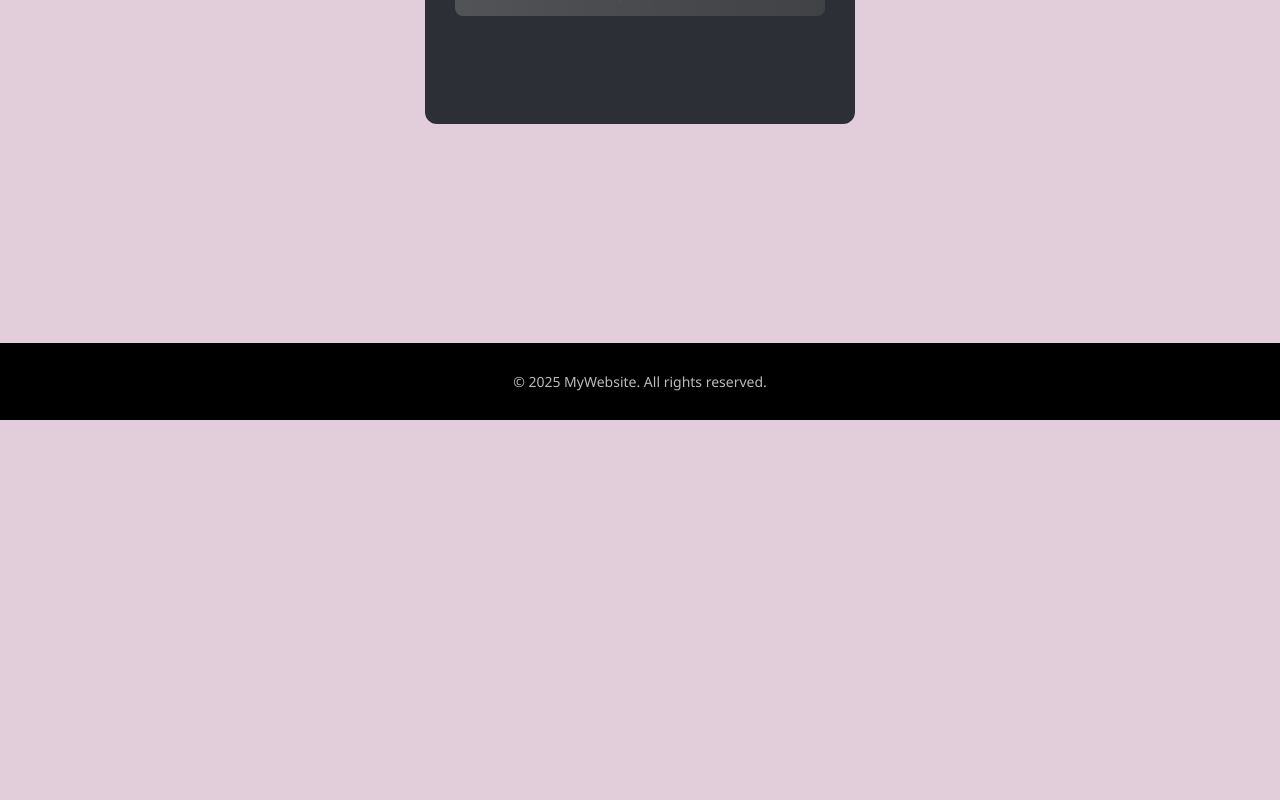
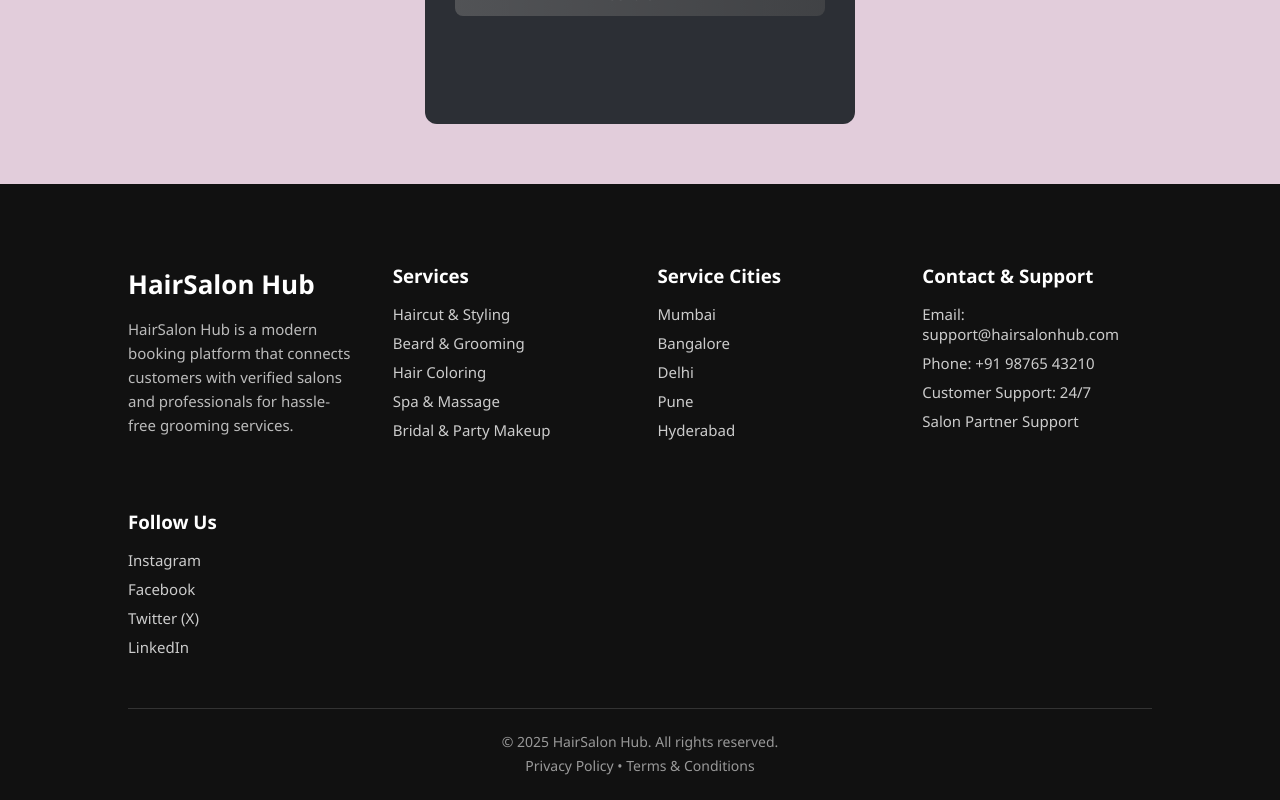
Before and after one commit to Omkar1307/HairSaloon, a React app in the folder frontend/: page /forgotPassword in a window 1280 px wide. Shown: the part 380-1180 px from the top of the page. Before the commit the page ends 800 px from the top, so only its background shows below. Built offline with nearby package versions, Linux system fonts and the light colour scheme; the HTML template or start-up script is replaced by a standard one.

Commit message:
updated footer styling

```diff
--- a/frontend/src/components/Footer.css
+++ b/frontend/src/components/Footer.css
@@ -1,11 +1,63 @@
 .footer {
-  width: 100%;
-  background-color: #000;
+  background-color: #111;
+  color: #ddd;
+  padding: 60px 10% 20px;
+}
+
+.footer-container {
+  display: grid;
+  grid-template-columns: repeat(auto-fit, minmax(220px, 1fr));
+  gap: 35px;
+  margin-bottom: 35px;
+}
+
+.footer-section h2,
+.footer-section h3 {
+  color: #fff;
+  margin-bottom: 14px;
+}
+
+.footer-logo {
+  font-size: 26px;
+  color: #c2185b;
+}
+
+.footer-text {
+  font-size: 15px;
+  line-height: 1.6;
   color: #bbb;
+}
+
+.footer-section ul {
+  list-style: none;
+  padding: 0;
+}
+
+.footer-section li {
+  margin-bottom: 9px;
+  font-size: 15px;
+  color: #ccc;
+}
+
+.footer-bottom {
+  border-top: 1px solid #333;
+  padding-top: 18px;
   text-align: center;
-  padding: 15px 10px;
+}
+
+.footer-bottom p {
+  margin: 5px 0;
   font-size: 14px;
-  position: fixed;
-  bottom: 0;
-  left: 0;
+  color: #999;
 }
+
+.footer-policy {
+  color: #aaa;
+}
+
+/* Responsive */
+@media (max-width: 768px) {
+  .footer {
+    padding: 45px 6% 20px;
+  }
+}
--- a/frontend/src/components/Footer.jsx
+++ b/frontend/src/components/Footer.jsx
@@ -4,9 +4,74 @@ import "./Footer.css";
 function Footer() {
   return (
     <footer className="footer">
-      <p>
-        © {new Date().getFullYear()} MyWebsite. All rights reserved.
-      </p>
+      <div className="footer-container">
+
+        {/* About */}
+        <div className="footer-section">
+          <h2 className="footer-logo">HairSalon Hub</h2>
+          <p className="footer-text">
+            HairSalon Hub is a modern booking platform that connects customers
+            with verified salons and professionals for hassle-free grooming
+            services.
+          </p>
+        </div>
+
+        {/* Services */}
+        <div className="footer-section">
+          <h3>Services</h3>
+          <ul>
+            <li>Haircut & Styling</li>
+            <li>Beard & Grooming</li>
+            <li>Hair Coloring</li>
+            <li>Spa & Massage</li>
+            <li>Bridal & Party Makeup</li>
+          </ul>
+        </div>
+
+        {/* Cities */}
+        <div className="footer-section">
+          <h3>Service Cities</h3>
+          <ul>
+            <li>Mumbai</li>
+            <li>Bangalore</li>
+            <li>Delhi</li>
+            <li>Pune</li>
+            <li>Hyderabad</li>
+          </ul>
+        </div>
+
+        {/* Contact & Support */}
+        <div className="footer-section">
+          <h3>Contact & Support</h3>
+          <ul>
+            <li>Email: support@hairsalonhub.com</li>
+            <li>Phone: +91 98765 43210</li>
+            <li>Customer Support: 24/7</li>
+            <li>Salon Partner Support</li>
+          </ul>
+        </div>
+
+        {/* Follow */}
+        <div className="footer-section">
+          <h3>Follow Us</h3>
+          <ul>
+            <li>Instagram</li>
+            <li>Facebook</li>
+            <li>Twitter (X)</li>
+            <li>LinkedIn</li>
+          </ul>
+        </div>
+      </div>
+
+      {/* Bottom */}
+      <div className="footer-bottom">
+        <p>
+          © {new Date().getFullYear()} HairSalon Hub. All rights reserved.
+        </p>
+        <p className="footer-policy">
+          Privacy Policy • Terms & Conditions
+        </p>
+      </div>
     </footer>
   );
 }
```
